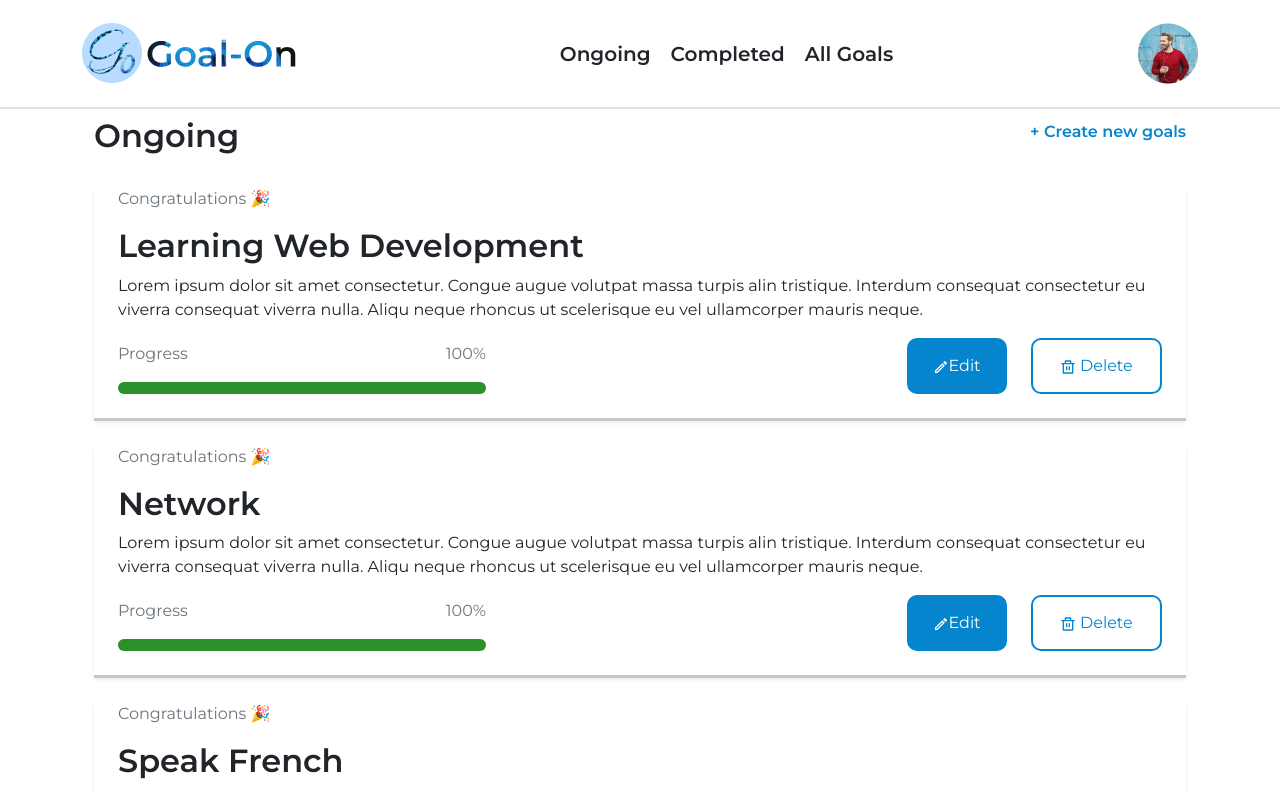
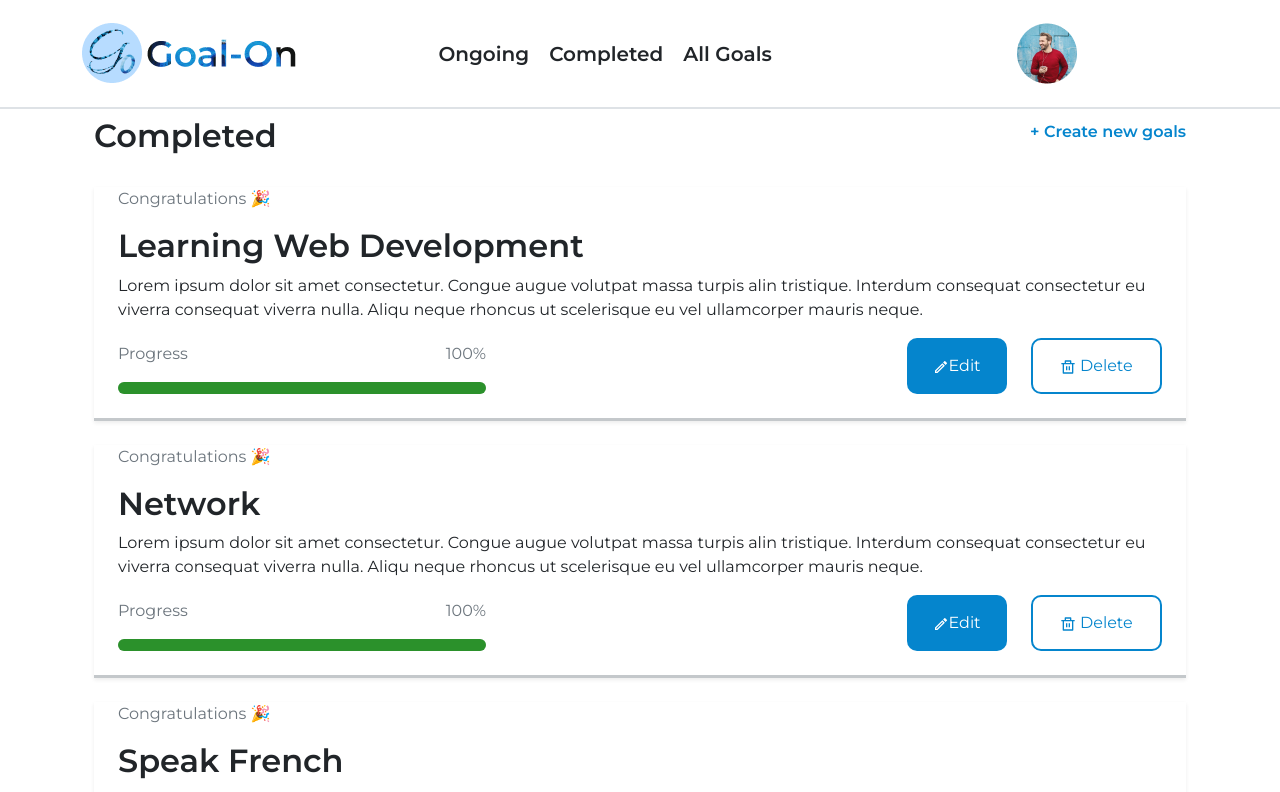
Before and after one commit to Muba-rak/goal-on-client, a React (Vite) app: page /completed in a window 1280 px wide. Shown: the top 792 px of the page. Built offline with nearby package versions, Linux system fonts and the light colour scheme.

Commit message:
changed navbar

```diff
--- a/src/components/GoalHeader.jsx
+++ b/src/components/GoalHeader.jsx
@@ -1,11 +1,11 @@
 import React from "react";
 import { Link } from "react-router-dom";
 
-const GoalHeader = () => {
+const GoalHeader = ({ heading }) => {
   return (
     <div>
-      <div className="d-flex justify-content-between align-items-center">
-        <h2 className="fw-bold">Ongoing</h2>
+      <div className="d-flex justify-content-between align-items-center mt-1">
+        <h2 className="fw-bold">{heading}</h2>
         <p className="blue-text">
           <Link className="text-decoration-none blue-text fw-bold" to="/create">
             {" "}
--- a/src/components/Header.jsx
+++ b/src/components/Header.jsx
@@ -38,8 +38,8 @@ const Header = () => {
                 All Goals
               </Link>
             </Nav>
-            <div>
-              <img src={person} alt="" />
+            <div className="m-auto my-2 my-lg-0">
+              <img src={person} alt="" className="mx-2 my-2 my-lg-0 d-block" />
             </div>
           </Navbar.Collapse>
         </Container>
--- a/src/pages/Allgoals.jsx
+++ b/src/pages/Allgoals.jsx
@@ -7,7 +7,7 @@ const Allgoals = () => {
   const [Goals, setGoals] = useState(goals);
   return (
     <div className="container pb-3">
-      <GoalHeader />
+      <GoalHeader heading="All Goals" />
       <div>
         <div>
           {Goals.map((g) => {
--- a/src/pages/Complete.jsx
+++ b/src/pages/Complete.jsx
@@ -7,7 +7,7 @@ const Complete = () => {
   const [Goals, setGoals] = useState(goals);
   return (
     <div className="container mt-2">
-      <GoalHeader />
+      <GoalHeader heading="Completed" />
       <div>
         {Goals.map((g) => {
           return <Completed key={g.id} {...g} />;
--- a/src/pages/Homepage.jsx
+++ b/src/pages/Homepage.jsx
@@ -1,5 +1,6 @@
 import React from "react";
 import bro from "../assets/bro.png";
+import { Link } from "react-router-dom";
 
 const Homepage = () => {
   return (
@@ -22,9 +23,11 @@ const Homepage = () => {
           egestas inoriou pellentesque commodo amet. Facilisi sed ut nisi
           pellentesque diam egestas et turpis donor amet.
         </p>
-        <button className="blue-bg btn1 text-white p-2 d-block mt-2">
-          Manage Goals
-        </button>
+        <Link to="/all" className="text-decoration-none">
+          <button className="blue-bg btn1 text-white p-2 d-block mt-2">
+            Manage Goals
+          </button>
+        </Link>
       </div>
     </div>
   );
--- a/src/pages/Ongoing.jsx
+++ b/src/pages/Ongoing.jsx
@@ -8,7 +8,7 @@ const Ongoing = () => {
 
   return (
     <div className="container mt-2">
-      <GoalHeader />
+      <GoalHeader heading="Ongoing" />
       <div>
         {Goals.map((g) => {
           return <Goal key={g.id} {...g} />;
```
